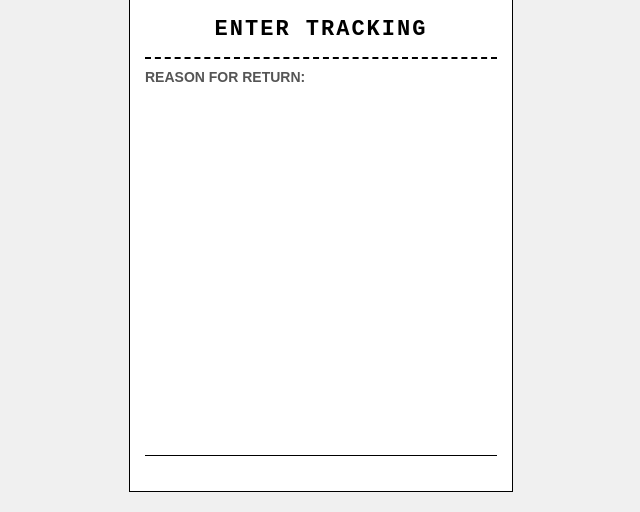
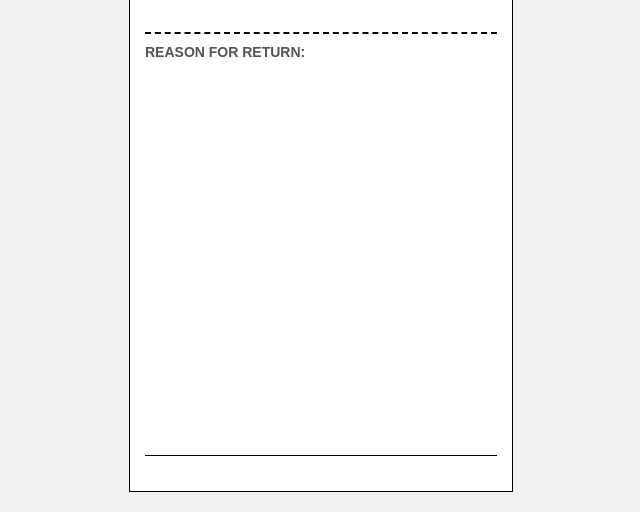
Before and after one commit to 4066-stack/RTS, a plain HTML site: page index.html in a window 1280 px wide. Shown: the part 462-974 px from the top of the page, without its empty margins (319-959 px from the left). Drawn offline with Linux system fonts and the light colour scheme.

Commit message:
Remove 'ENTER TRACKING' text from tracking area

```diff
--- a/index.html
+++ b/index.html
@@ -229,7 +229,7 @@
 
         <div class="main-content">
             <div class="tracking-text" id="trackingText">
-                ENTER TRACKING
+
             </div>
 
             <svg id="barcode"></svg>
```
